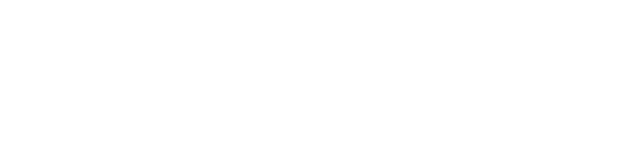
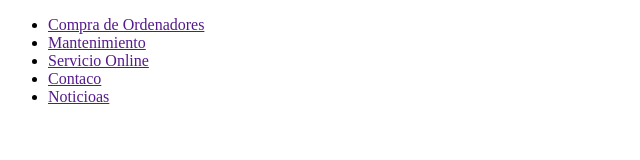
Before and after one commit to rick571z/prueba2, a plain HTML site: page servicios.html in a window 1280 px wide. Shown: the whole page, without its empty margins (0-640 px from the left). Drawn offline with Linux system fonts and the light colour scheme.

Commit message:
creacion de los 5 servicios en servicios.html

```diff
--- a/servicios.html
+++ b/servicios.html
@@ -9,6 +9,19 @@
 
 <body>
 
+    <div>
+        <header>
+            <ul>
+                <li><a href="">Compra de Ordenadores</a></li>
+                <li><a href="">Mantenimiento</a></li>
+                <li><a href="">Servicio Online</a></li>
+                <li><a href="">Contaco</a></li>
+                <li><a href="">Noticioas</a></li>
+            </ul>
+        </header>
+    </div>
+
+
 </body>
 
 </html>
```
